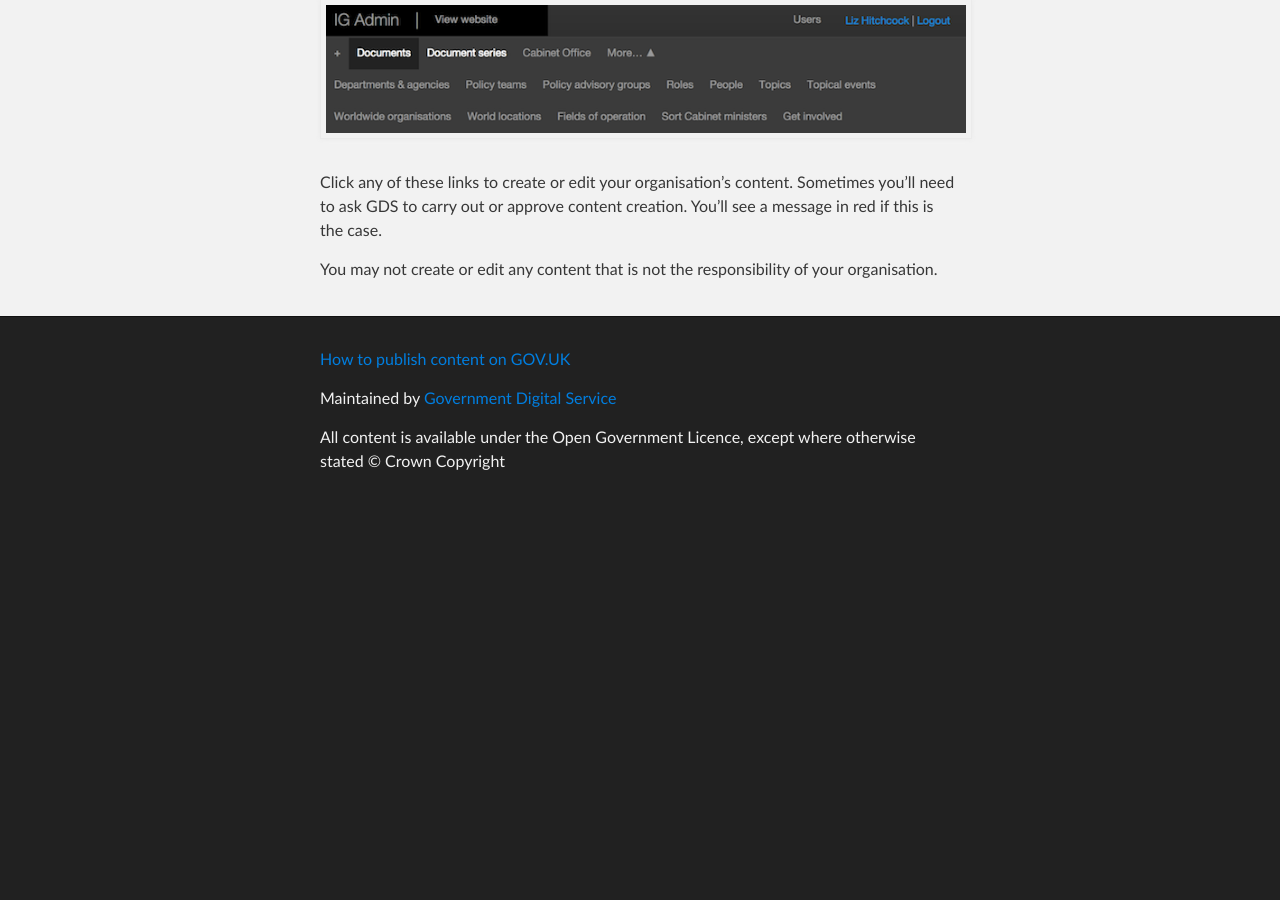
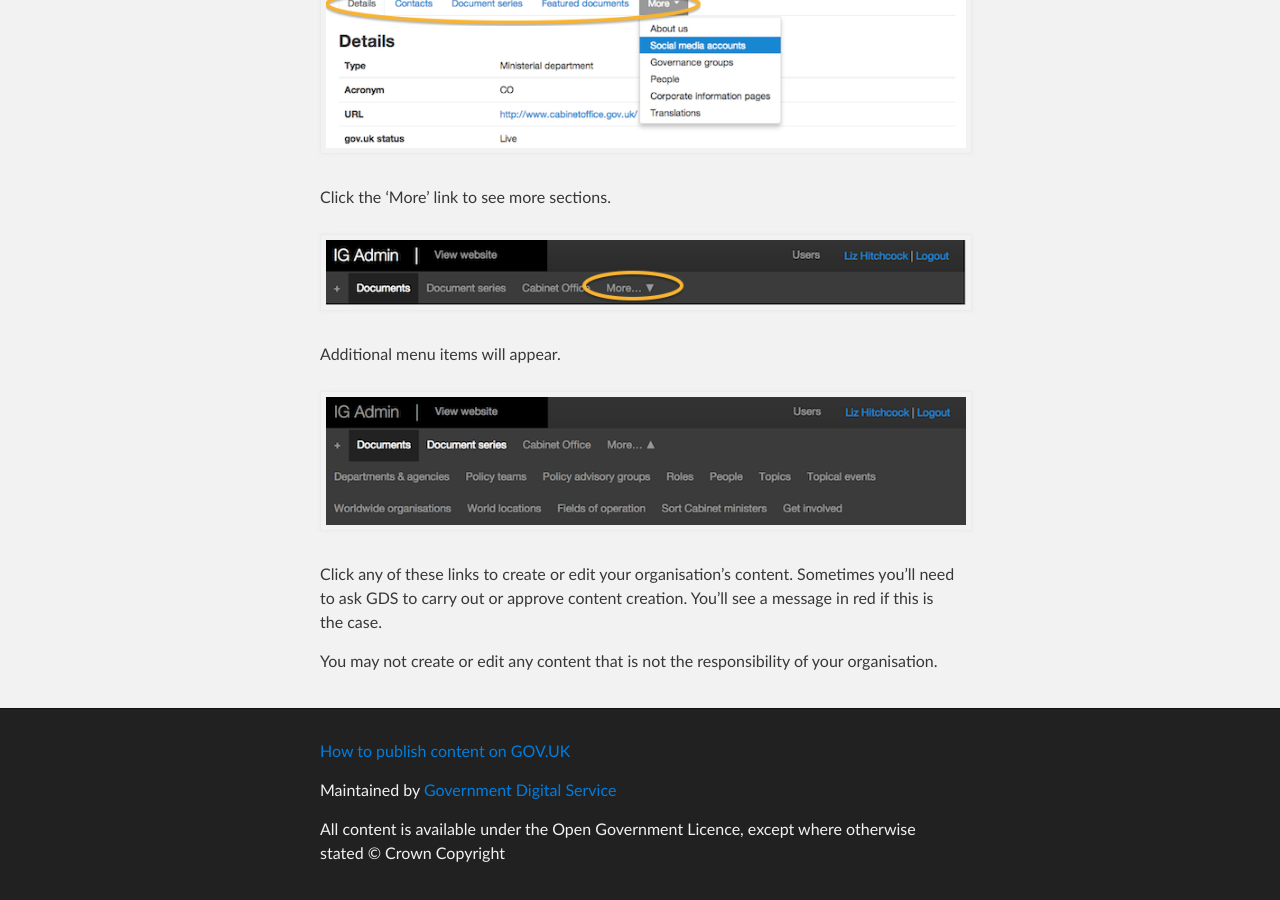
Before and after one commit to alphagov/inside-government-admin-guide, a Jekyll site: the page built from first-steps/top-navigation.md, in a window 1280 px wide and 900 px high, scrolled down 1202 px. Built offline with Jekyll 4.4.1, drawn with Linux system fonts in a browser that asks for light colours; before the commit the page ends 1710 px from its top, so only the background shows below that.

Commit message:
Update top-navigation.md

```diff
--- a/first-steps/top-navigation.md
+++ b/first-steps/top-navigation.md
@@ -7,7 +7,7 @@ title: How to publish content / Find your way
 
 Use the top navigation to access content that's about your department (eg your home page, contact details, policy teams etc).
 
-![Organisation 1](http://alphagov.github.io/inside-government-admin-guide/organisations-groups/organisation-1.png)
+![Top navigation 1](top-navigation-1.png)
 
 * Click on 'IG Admin' to go to your dashboard - [find out more about your dashboard](http://alphagov.github.io/inside-government-admin-guide/first-steps/your-dashboard.html).
 * Click on ‘Documents’ to go to the documents list - [find out how the document filters work](http://alphagov.github.io/inside-government-admin-guide/first-steps/find-documents.html).
@@ -16,9 +16,13 @@ Use the top navigation to access content that's about your department (eg your h
 * Click on 'Document series' to see a list of all your department's [document series](http://alphagov.github.io/inside-government-admin-guide/organisations-groups/document-series.html) and create new ones.
 * Click on your organisation's name to [manage your home page](http://alphagov.github.io/inside-government-admin-guide/organisations-groups/organisation-home-page.html), corporate pages, people and groups. If the wrong organisation is shown here please get in touch and we’ll fix it.
 
+![Organisation 1](http://alphagov.github.io/inside-government-admin-guide/organisations-groups/organisation-1.png)
+
+Click the 'More' link to see more sections.
+
 ![Top navigation 2](top-navigation-2.png)
 
-Click the 'More' link to see more sections.
+Additional menu items will appear.
 
 ![Top navigation 3](top-navigation-3.png)
 
```
